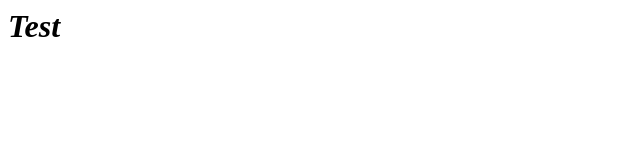
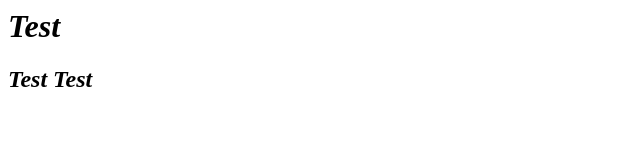
Before and after one commit to bniestoj/Test, a plain HTML site: page index.html in a window 1280 px wide. Shown: the whole page, without its empty margins (0-640 px from the left). Drawn offline with Linux system fonts and the light colour scheme.

Commit message:
zmiany html i css

```diff
--- a/index.css
+++ b/index.css
@@ -1,3 +1,7 @@
 h1 {
     font-style: italic;
 }
+
+h2{
+    font-style:italic;
+}
--- a/index.html
+++ b/index.html
@@ -11,6 +11,7 @@
 
 <body>
     <h1>Test</h1>
+    <h2>Test Test</h2>
 </body>
 
 </html>
```
